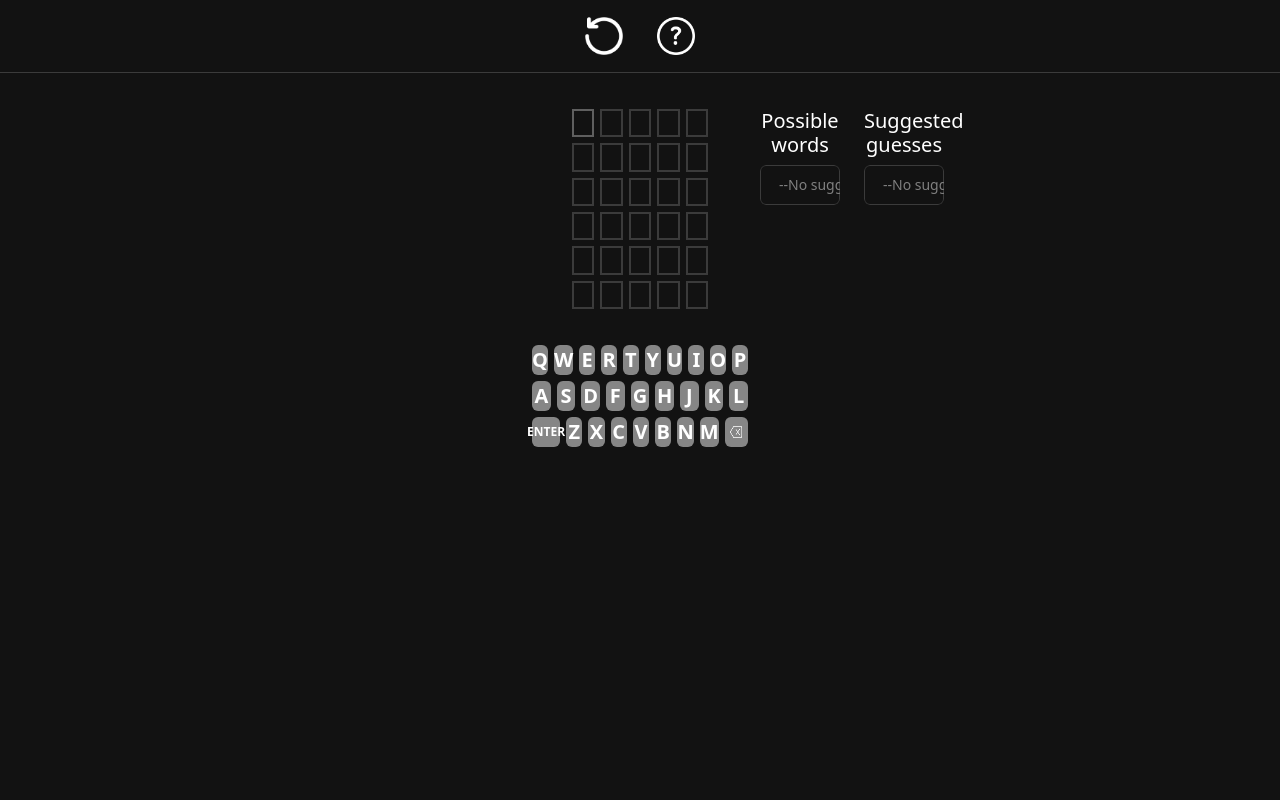
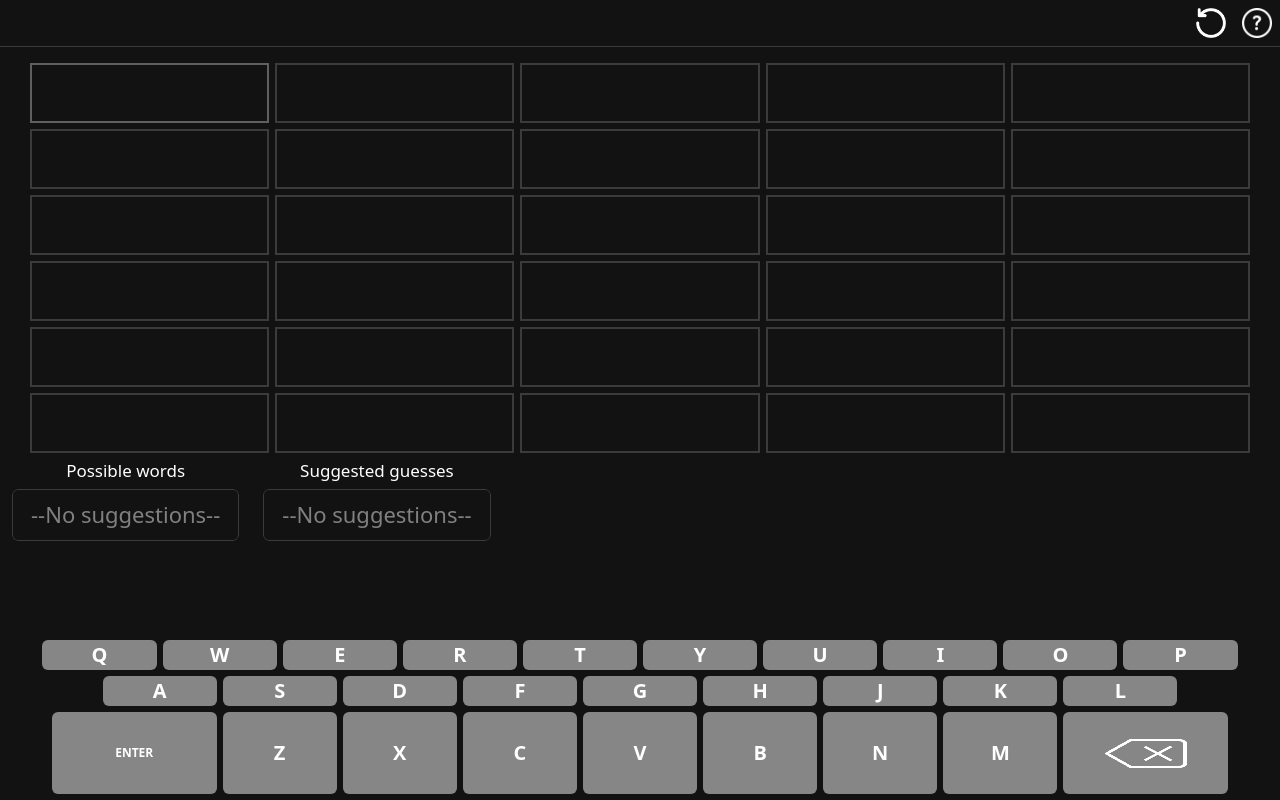
Before and after one commit to perssonoliver/WordleAssistant, a React (Vite) app: page / in a window 1280 px wide. Built offline with nearby package versions, Linux system fonts and the light colour scheme.

Commit message:
Testing layout for android

```diff
--- a/src/App.css
+++ b/src/App.css
@@ -24,23 +24,11 @@
     box-sizing: border-box;
 }
 
-@media (width >= 500px) {
-    .main-container {
-        display: grid;
-        grid-template-columns: 1fr fit-content(100%) 1fr;
-        grid-template-rows: fit-content(100%) var(--second-row-height, auto) auto;
-        row-gap: 36px;
-        min-height: min-content;
-    }
-}
-
-@media (width < 500px) {
-    .main-container {
-        display: flex;
-        flex-direction: column;
-        justify-content: flex-start;
-        row-gap: 8px;
-    }
+.main-container {
+    display: flex;
+    flex-direction: column;
+    justify-content: flex-start;
+    row-gap: 8px;
 }
 
 .error-box {
--- a/src/HelpScreen.css
+++ b/src/HelpScreen.css
@@ -25,18 +25,9 @@
     transition: opacity 0.15s ease-out;
 }
 
-@media (width >= 500px) {
-    .help-content {
-        min-width: 350px;
-        max-height: 100%;
-    }
-}
-
-@media (width < 500px) {
 .help-content {
     min-width: 80%;
     max-height: 80%;
-    }
 }
 
 .help-content.hidden {
@@ -77,16 +68,7 @@
     margin-right: 30px;
 }
 
-@media (width >= 500px) {
-    .help-list {
-        margin-left: 30px;
-        margin-right: 30px;
-    }
-}
-
-@media (width < 500px) {
 .help-list {
     margin-left: 15px;
     margin-right: 15px;
 }
-}
--- a/src/Keyboard.css
+++ b/src/Keyboard.css
@@ -11,19 +11,10 @@
     padding-right: 12px;
 }
 
-@media (width >= 500px) {
-    .keyboard {
-        padding-left: 12px;
-        padding-right: 12px;
-    }
-}
-
-@media (width < 500px) {
 .keyboard {
     padding-left: 6px;
     padding-right: 6px;
     justify-self: flex-end;
-    }
 }
 
 .key-row {
@@ -66,14 +57,6 @@
     width: 50%;
 }
 
-@media (width >= 500px) {
-    .del-icon {
-        height: 62%;
-    }
-}
-
-@media (width < 500px) {
 .del-icon {
     height: 52%;
 }
-}
--- a/src/Keyboard.jsx
+++ b/src/Keyboard.jsx
@@ -9,9 +9,9 @@ function Keyboard({ handleKeyPress, screenWidth }) {
         <div
             className='keyboard'
             style={{
-                width: screenWidth < 500 ? '100%' : `${screenWidth * 0.3}px`,
-                height: screenWidth < 500 ? '19vh' : `${screenWidth * 0.3 * 0.33}px`,
-                minHeight: screenWidth < 500 ? '19vh' : `${screenWidth * 0.3 * 0.33}px`
+                width: '100%',
+                height: '19vh',
+                minHeight: '19vh'
             }}
         >
             <div className='key-row'>
--- a/src/MainGrid.css
+++ b/src/MainGrid.css
@@ -8,20 +8,9 @@
     font-size: 26px;
 }
 
-@media (width >= 500px) {
-    .main-grid {
-        grid-row: 2;
-        grid-column: 2;
-        padding-left: 12px;
-        padding-right: 12px;
-    }
-}
-
-@media (width < 500px) {
-    .main-grid {
-        padding-left: 30px;
-        padding-right: 30px;
-    }
+.main-grid {
+    padding-left: 30px;
+    padding-right: 30px;
 }
 
 .main-grid label {
@@ -36,16 +25,8 @@
     perspective: 200px;
 }
 
-@media (width >= 500px) {
-    .main-grid label {
-        height: 100%;
-    }
-}
-
-@media (width < 500px) {
-    .main-grid label {
-        height: 7.5vh;
-    }
+.main-grid label {
+    height: 7.5vh;
 }
 
 .letter-content {
--- a/src/MainGrid.jsx
+++ b/src/MainGrid.jsx
@@ -8,7 +8,7 @@ function MainGrid({ setColorHandler, screenWidth }) {
     }
 
     return (
-        <div className='main-grid' style={{ width: screenWidth < 500 ? '100%' : `${screenWidth * 0.2}px` }}>
+        <div className='main-grid' style={{ width: '100%' }}>
               {[...Array(6)].map((_, i) => (
                   [...Array(5)].map((_, j) => (
                       <label
--- a/src/Menu.css
+++ b/src/Menu.css
@@ -4,28 +4,16 @@
     border-bottom: 1px solid var(--select-grey);
 }
 
-@media (width >= 500px) {
-    .top-menu {
-        grid-row: 1;
-        grid-column: 2;
-        justify-content: center;
-    }
-}
-
-@media (width < 500px) {
 .top-menu {
     justify-content: flex-end;
-    }
 }
 
 .top-menu-border {
     border-bottom: 1px solid var(--select-grey);
 }
 
-@media (width < 500px) {
 .top-menu-border {
     display: none;
-    }
 }
 
 .top-menu-item {
@@ -35,24 +23,9 @@
     cursor: pointer;
 }
 
-@media (width >= 500px) {
-    .top-menu-item {
-        width: 72px;
-        height: 72px;
-    }
-}
-
-@media (width < 500px) {
 .top-menu-item {
     width: 46px;
     height: 46px;
-    }
-}
-
-@media (width >= 500px) {
-    .top-menu-item:hover {
-        background-color: var(--select-grey);
-    }
 }
 
 .top-menu-item:active {
@@ -63,16 +36,7 @@
     vertical-align: middle;
 }
 
-@media (width >= 500px) {
-    .top-menu-icon {
-        width: 38px;
-        height: 38px;
-    }
-}
-
-@media (width < 500px) {
 .top-menu-icon {
     width: 30px;
     height: 30px;
 }
-}
--- a/src/WordList.css
+++ b/src/WordList.css
@@ -5,20 +5,11 @@
     gap: 24px;
 }
 
-@media (width >= 500px) {
-    .word-list-container {
-        grid-row: 2;
-        grid-column: 3;
-    }
-}
-
-@media (width < 500px) {
 .word-list-container {
     flex-grow: 1;
     padding-left: 12px;
     padding-right: 12px;
     overflow-y: auto;
-    }
 }
 
 .word-list {
@@ -31,17 +22,10 @@
     color: white;
 }
 
-@media (width >= 500px) {
-    .word-list-header {
-        font-size: 20px;
-    }
-}
-
-@media (width < 500px) {
 .word-list-header {
     font-size: 17px;
 }
-}
+
 
 .list-group {
     overflow-y: auto;
@@ -53,20 +37,10 @@
     border-color: var(--select-grey);
 }
 
-@media (width >= 500px) {
-    .list-group li {
-        font-size: 14px;
-    }
-    .list-group li:hover {
-        background-color: var(--select-grey);
-    }
-}
-
-@media (width < 500px) {
 .list-group li {
     font-size: 22px;
 }
-}
+
 
 .list-group li:active {
     background-color: var(--select-grey);
--- a/src/WordList.jsx
+++ b/src/WordList.jsx
@@ -151,7 +151,7 @@ function WordList({ wordList, validLetters, validLetterFrequencies, fillWord, ro
 
     function BigScreenWordList({ title, wordList }) {
         return (
-            <div className='word-list' style={{ width: screenWidth < 500 ? '50%' : `${screenWidth * 0.1}px` }}>
+            <div className='word-list' style={{ width: '50 %' }}>
                 <h2 className='word-list-header'>{title}</h2>
                 <ul className='list-group'>
                     {!hasWords &&
@@ -175,7 +175,7 @@ function WordList({ wordList, validLetters, validLetterFrequencies, fillWord, ro
         return (
             <>
                 <div className='word-list' style={{
-                    width: screenWidth < 500 ? '50%' : `${screenWidth * 0.1}px`
+                    width: '50%'
                 }}>
                     <h2 className='word-list-header'>{title}</h2>
                     <ul className='list-group'>
```
Lines whose indentation alone changed are shown as unchanged.
